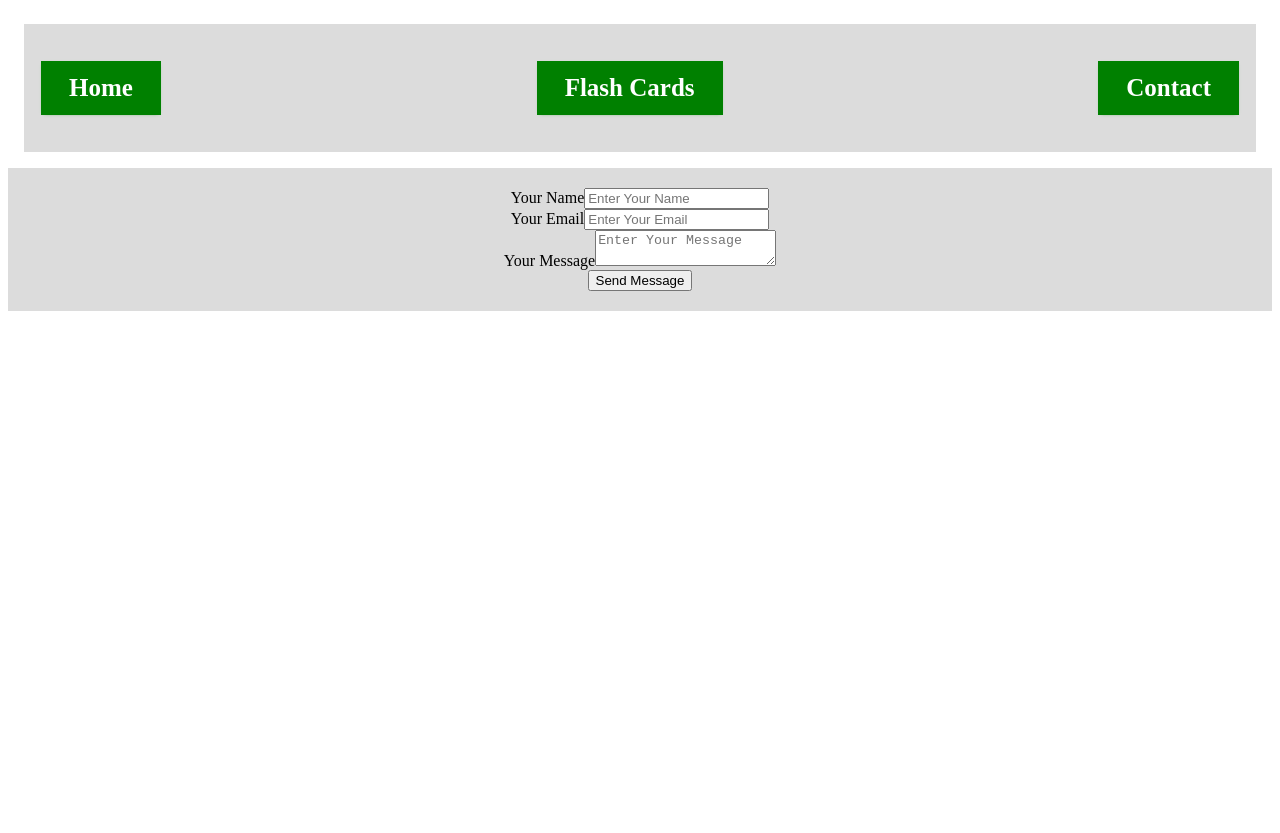
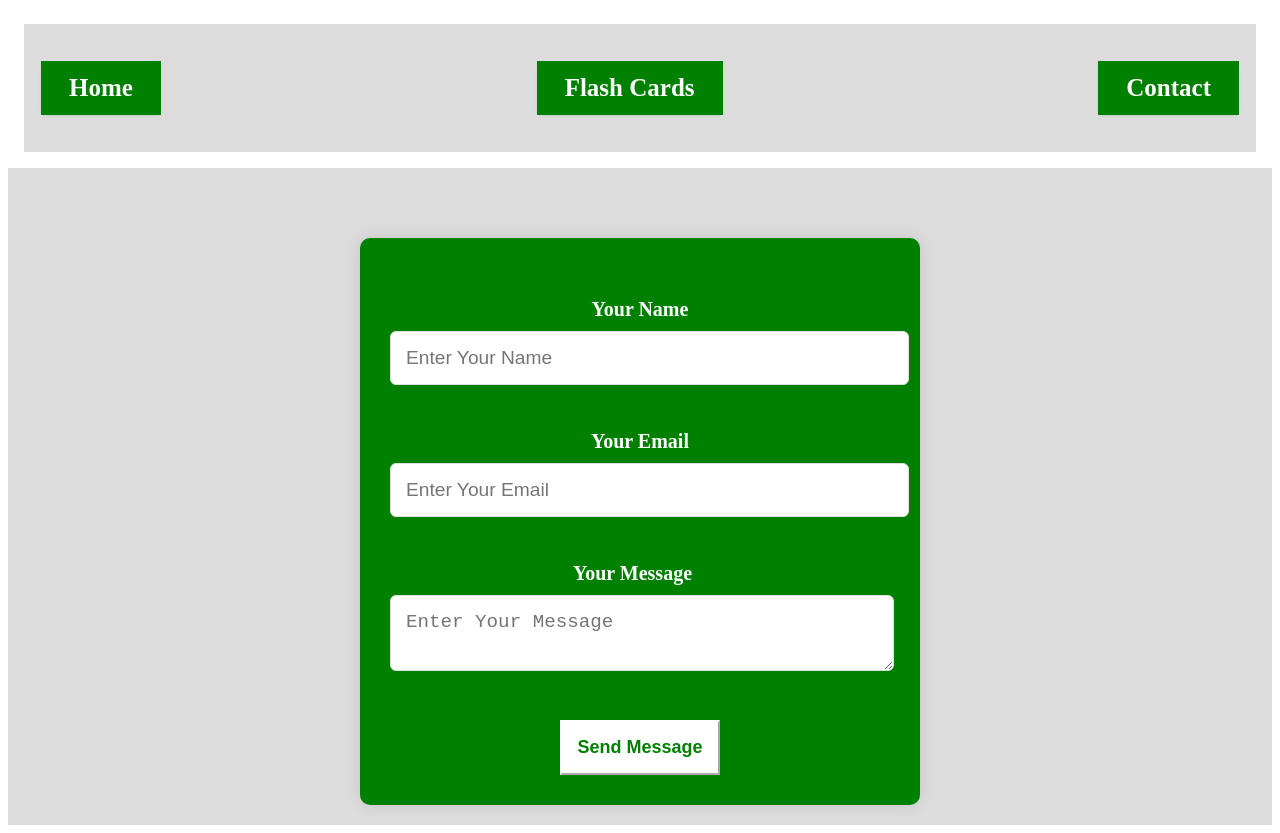
Before and after one commit to alialiyev818/assignment_3, a React (Create React App) app: page /contactpage in a window 1280 px wide. Before the commit the page ends 800 px from the top, so only its background shows below. Built offline with nearby package versions, Linux system fonts and the light colour scheme.

Commit message:
Version 17 - Worked on and finished the styling of ContactForm.jsx component, completing the Styling of the Contact Page 100%.
Note: Right now I don't have enough time to work on the flashcards page because of the exam period, I will do it during the holiday.

```diff
--- /dev/null
+++ b/src/assets/style/components/contactform.css
@@ -0,0 +1,75 @@
+.contactFormPlacement {
+  display: flex;
+  justify-content: center;
+  align-items: center;
+  margin-top: 50px;
+}
+
+.contactForm {
+  max-width: 500px;
+  width: 100%;
+  padding: 30px;
+  border-radius: 10px;
+  box-shadow: 0 0 15px rgba(0, 0, 0, 0.1);
+  background-color: green;
+}
+
+.form-group:first-child {
+  padding-top: 30px;
+}
+
+h2 {
+  margin-bottom: 30px;
+  font-size: 2rem;
+  color: white;
+}
+
+.allLabels {
+  color: white;
+  font-size: 20px;
+}
+
+.form-group {
+  margin-bottom: 30px;
+}
+
+.last {
+  margin-right: 15px;
+}
+
+label {
+  display: block;
+  margin-bottom: 10px;
+  font-weight: bold;
+  color: #555555;
+  font-size: 1.2rem;
+}
+
+.larger-input {
+  width: 100%;
+  margin-bottom: 15px;
+  border: 1px solid #dddddd;
+  border-radius: 6px;
+  font-size: 1.2rem;
+  padding-top: 15px;
+  padding-bottom: 15px;
+  padding-left: 15px;
+  outline: none;
+}
+
+.sender-btn {
+  background-color: white;
+  color: green;
+  font-weight: bolder;
+  padding: 15px;
+  font-size: large;
+  border-color: white;
+  cursor: pointer;
+  transition: all 0.5s;
+}
+
+.sender-btn:hover {
+  background-color: white;
+  color: green;
+  border-color: green;
+}
--- a/src/components/ContactForm.jsx
+++ b/src/components/ContactForm.jsx
@@ -1,5 +1,6 @@
 import React, { useState } from "react";
 import axios from "axios";
+import "../assets/style/components/contactform.css";
 
 const ContactForm = () => {
     const [formData, setFormData] = useState({
--- a/src/json/info.json
+++ b/src/json/info.json
@@ -288,6 +288,7 @@
       "link": "https://www.youtube.com/watch?v=xzYbq-EOyo4"
     }
   ],
+
   "messages": [
     {
       "subject": "New",
--- a/src/pages/ContactPage.jsx
+++ b/src/pages/ContactPage.jsx
@@ -2,6 +2,7 @@ import React from "react";
 import Navbar from "../components/NavBar.jsx";
 import ContactForm from "../components/ContactForm.jsx";
 import "../assets/style/pages/contactpage.css";
+import "../assets/style/components/contactform.css";
 
 const ContactPage = () => {
     return (
```
Also changed, not shown: src/components/Flashcard.jsx (renamed from src/components/Flashcard.js).
